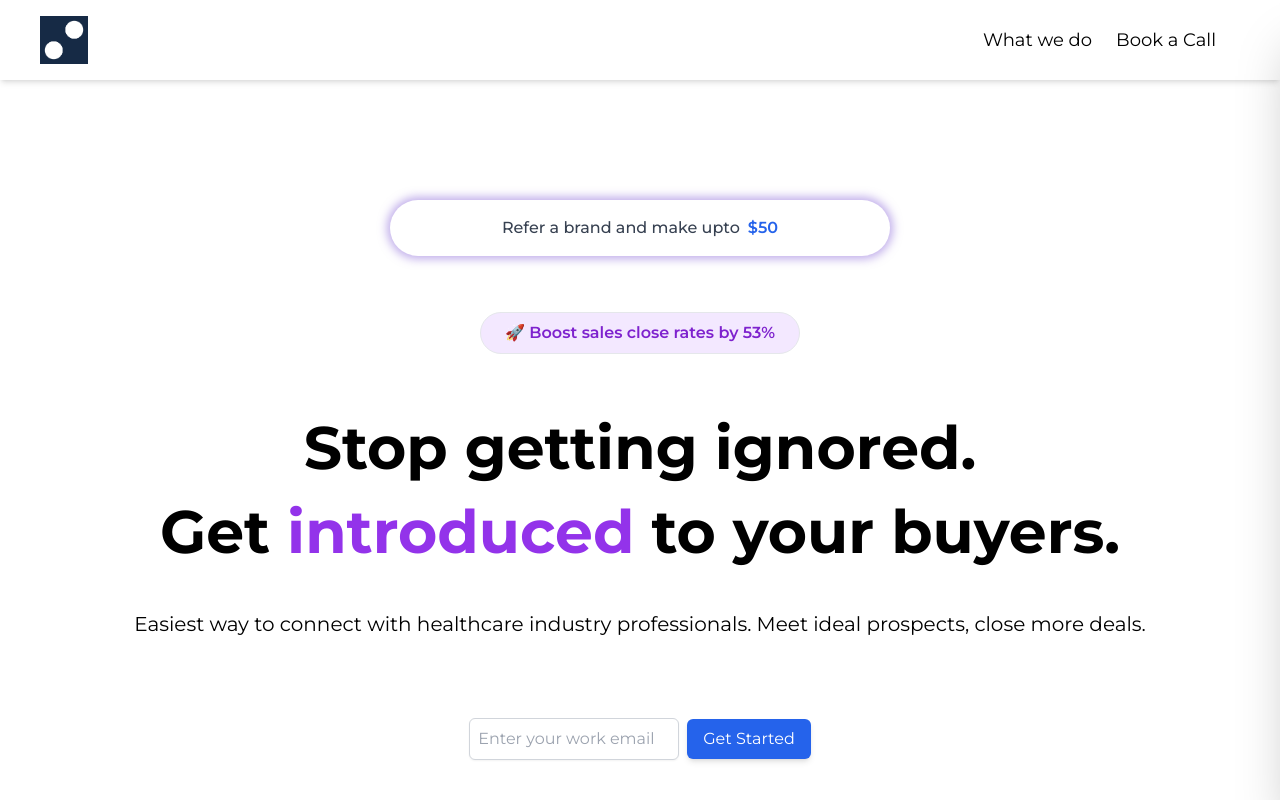
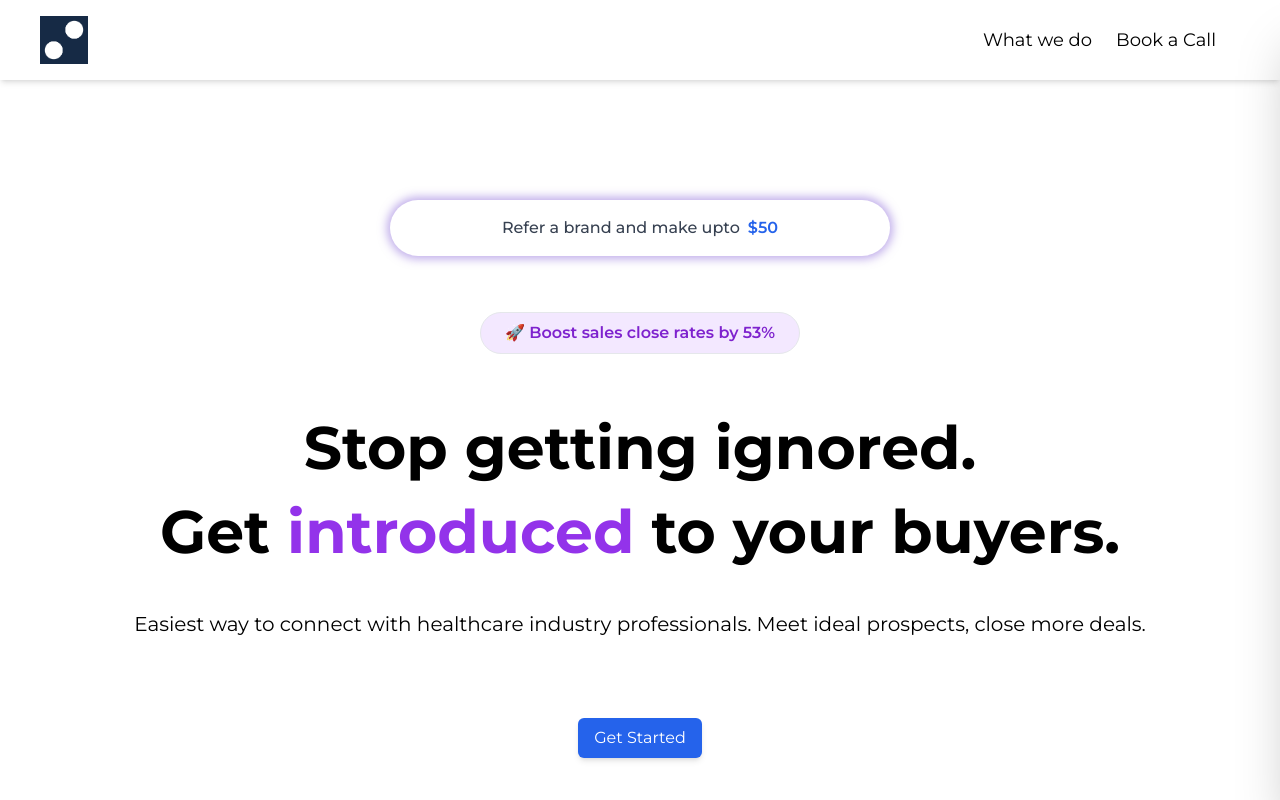
Before and after one commit to i176i/medLeads_deployement, a React (Vite) app: page / in a window 1280 px wide. Shown: the top 800 px of the page. Built offline with nearby package versions, Linux system fonts and the light colour scheme.

Commit message:
change connection url

```diff
--- a/src/Components/MainContent.jsx
+++ b/src/Components/MainContent.jsx
@@ -16,14 +16,14 @@ const MainContent = () => {
         ideal prospects, close more deals.
       </p>
       <div className="flex items-center space-x-2 mb-8 mt-4 md:mt-12">
-        <input
+        {/* <input
           type="email"
           placeholder="Enter your work email"
           className="p-2 border border-gray-300 rounded-md shadow-sm"
-        />
-        <button className="bg-blue-600 text-white py-2 px-4 rounded-md hover:bg-blue-700 shadow-md">
+        /> */}
+        <a href="https://tally.so/r/w4kRjk" className="bg-blue-600 text-white py-2 px-4 rounded-md hover:bg-blue-700 shadow-md">
           Get Started
-        </button>
+        </a>
       </div>
       {/* <div className="mt-6 text-gray-500">
         BACKED BY
--- a/src/pages/FooterCTA.jsx
+++ b/src/pages/FooterCTA.jsx
@@ -15,20 +15,20 @@ const FooterCallToAction = () => {
             <label className="sr-only" htmlFor="email">
               Email address
             </label>
-            <input
+            {/* <input
               type="email"
               className="text-slate-800 h-10 w-full sm:w-auto rounded-md border border-input px-3 py-2 text-sm bg-white placeholder:text-muted-foreground focus:outline-none focus:ring-2 focus:ring-ring focus:ring-offset-2"
               placeholder="Enter your work email"
               required
               id="email"
-            />
-            <button
+            /> */}
+            <a
+              href="https://tally.so/r/w4kRjk"
               className="h-10 px-4 py-2 bg-indigo-600 text-sm font-medium text-primary-foreground rounded-md transition-colors hover:bg-indigo-700 focus:outline-none focus:ring-2 focus:ring-ring focus:ring-offset-2"
               type="submit"
             >
               Get Started
-
-            </button>
+            </a>
           </form>
         </div>
       </div>
@@ -36,5 +36,4 @@ const FooterCallToAction = () => {
   );
 };
 
-
 export { FooterCallToAction };
--- a/src/utilities/NumbersDisplay.jsx
+++ b/src/utilities/NumbersDisplay.jsx
@@ -56,10 +56,11 @@ function NumbersDisplay({
       <div className="text-5xl my-2 font-bold">
         {isNegative ? "-" : "+"}
         {startCount ? (
-          <CountUp end={value} duration={2} start={0} />
+          <CountUp end={value} duration={2} start={0}/>
         ) : (
           "0"
         )}
+        {"%"}
       </div>
       <div className="text-xl font-semibold my-1 primary_text text-slate-600">
         {primaryText}
```
